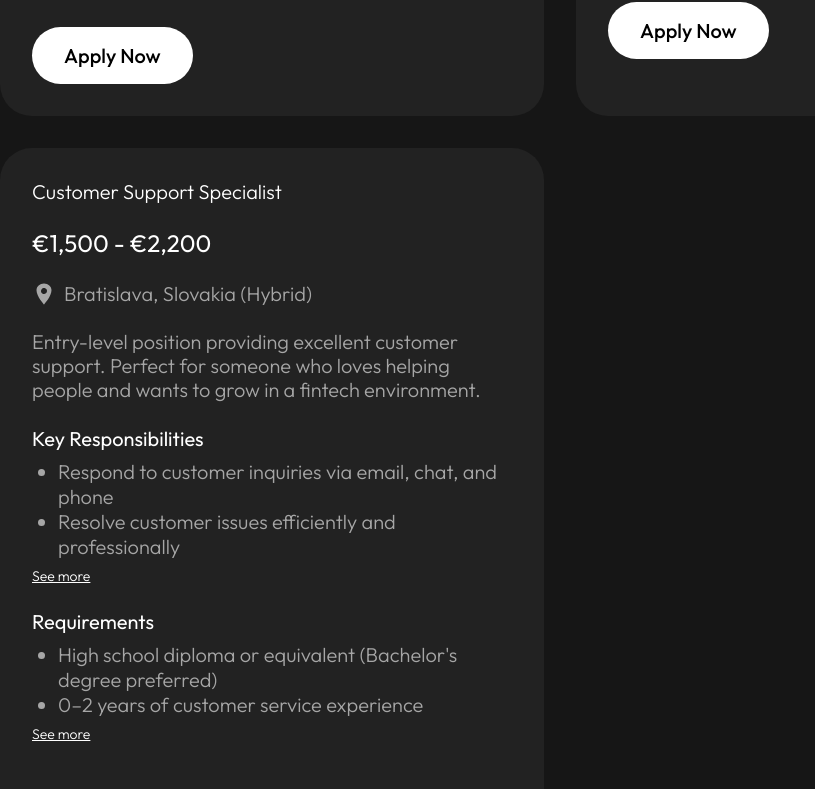
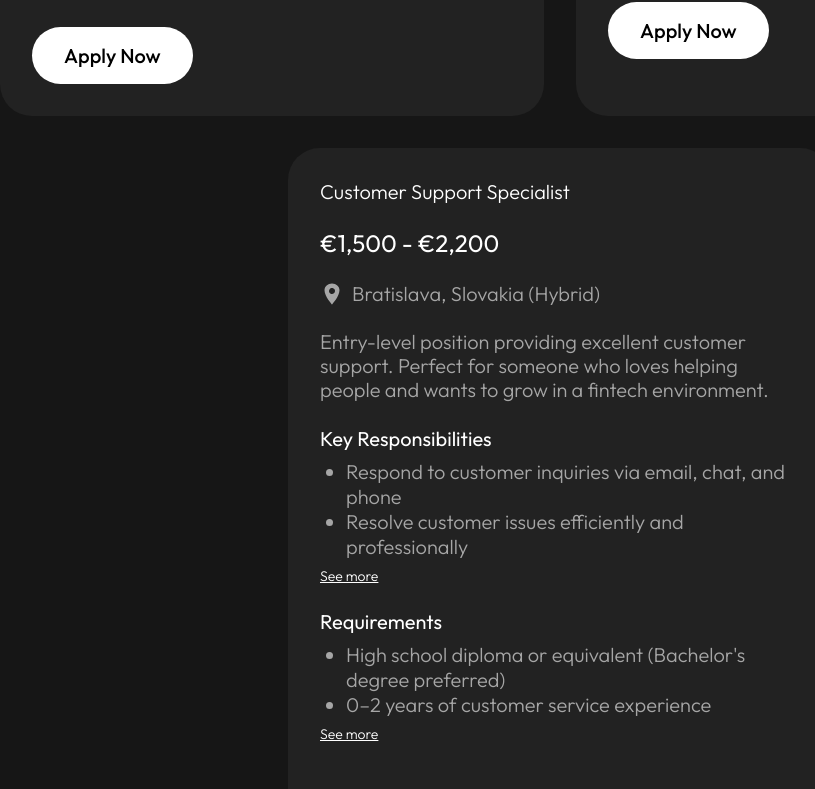
Before and after one commit to hosting1-born2be/coinsmax, a Next.js app: page /careers in a window 1280 px wide. Shown: the part 4341-5130 px from the top of the page, without its empty margins (80-895 px from the left). Built offline with nearby package versions, Linux system fonts and the light colour scheme.

Commit message:
fix errors

```diff
--- a/src/app/careers/components/careersPositions/careersPositions.module.scss
+++ b/src/app/careers/components/CareersPositions/CareersPositions.module.scss
@@ -16,6 +16,14 @@
 
         @media screen and (max-width: 1024px) {
             grid-template-columns: 1fr;
+        }
+
+        @media screen and (min-width: 1025px) {
+            &>*:last-child {
+                grid-column: 1 / -1;
+                max-width: 544px;
+                margin-inline: auto;
+            }
         }
     }
 
```
Also changed, not shown: src/app/careers/page.tsx (+5 -5 lines), src/app/careers/components/CareersHero/CareersHero.module.scss (renamed from src/app/careers/components/hero/CareersHero.module.scss), src/app/careers/components/CareersHero/CareersHero.tsx (renamed from src/app/careers/components/hero/CareersHero.tsx), src/app/careers/components/CareersPositions/CareersPositions.tsx (renamed from src/app/careers/components/careersPositions/careersPositions.tsx), src/app/careers/components/CareersSeeRole/CareersSeeRole.module.scss (renamed from src/app/careers/components/careersSeeRole/careersSeeRole.module.scss), src/app/careers/components/CareersSeeRole/CareersSeeRole.tsx (renamed from src/app/careers/components/careersSeeRole/careersSeeRole.tsx), src/app/careers/components/CareersWhatOffer/CareersWhatOffer.module.scss (renamed from src/app/careers/components/careersWhatOffer/careersWhatOffer.module.scss), src/app/careers/components/CareersWhatOffer/CareersWhatOffer.tsx (renamed from src/app/careers/components/careersWhatOffer/careersWhatOffer.tsx), src/app/careers/components/CareersWhyWork/CareersWhyWork.module.scss (renamed from src/app/careers/components/careersWhyWork/CareersWhyWork.module.scss), src/app/careers/components/CareersWhyWork/CareersWhyWork.tsx (renamed from src/app/careers/components/careersWhyWork/CareersWhyWork.tsx).
